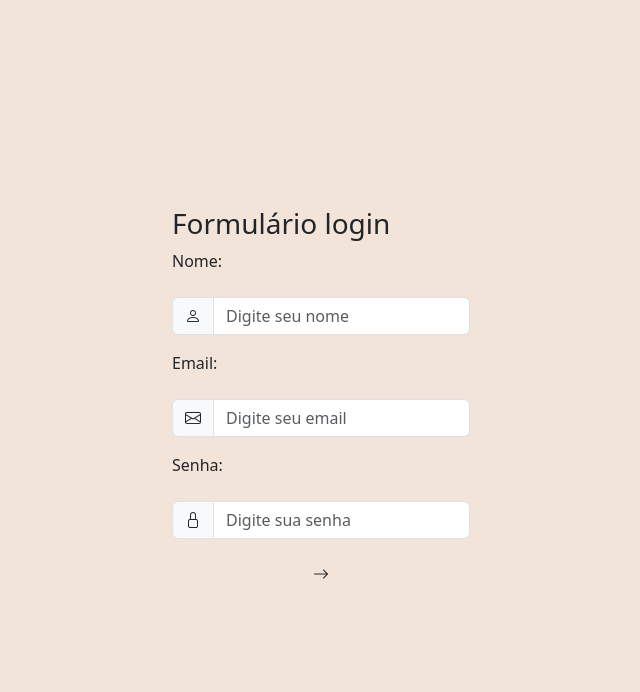
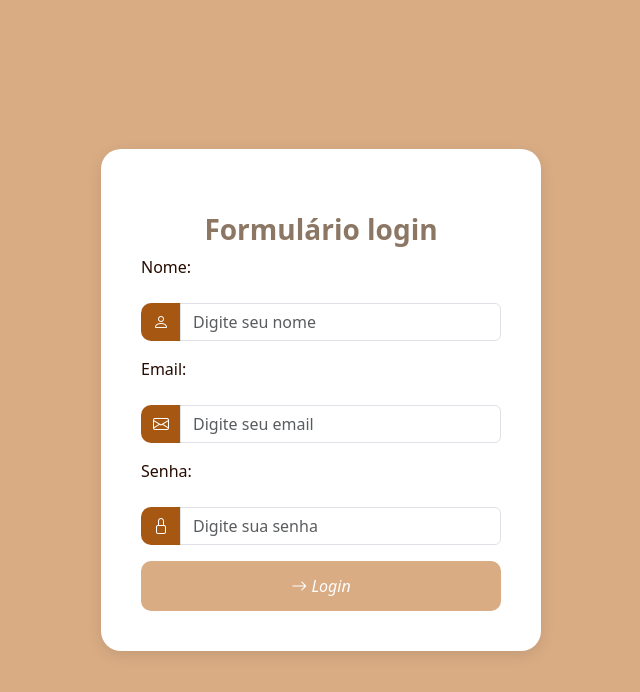
Before and after one commit to IsabellePacheco/Bootstrap_Intro_Isabelle-Pacheco, a plain HTML site: page ex5b-al-fazer-formulario-(ex)/ex5b.html in a window 1280 px wide. Shown: the whole page, without its empty margins (319-959 px from the left). Drawn offline with nearby package versions, Linux system fonts and the light colour scheme.

Commit message:
ex5- formulario

```diff
--- a/ex5b-al-fazer-formulario-(ex)/ex5b.html
+++ b/ex5b-al-fazer-formulario-(ex)/ex5b.html
@@ -14,7 +14,7 @@
     <style>
 
         body{
-            background-color: #F2E4D8;
+            background-color: #D9AC84;
             display: flex;
             justify-content: center;
             align-items: center;
@@ -27,6 +27,51 @@
             justify-content: center;
             align-items: center;
             height: 100%;
+        }
+
+        .custom-form {
+            background-color: #ffffff;
+            padding: 2.5rem;
+            border-radius: 20px;
+            box-shadow: 0 4px 15px rgba(0, 0, 0, 0.1);
+            max-width: 440px;
+            width: 100%;
+        }
+/* estilizacao do formulario/ senha,nome */
+        .form-label {
+            color: #260B01;
+            font-weight: 500;
+        }
+
+    /* estilizacao do icone */
+        .custom-icon {
+            background-color: #A65712;
+            border: none;
+            color: #ffffff;
+            border-radius: 10px 0 0 10px;
+        }
+
+        /* estiloizacao da fonte */
+        .form-title {
+            color: #8C7764;
+            text-align: center;
+            margin-top: 1.5rem ;
+            font-size: 1.75rem;
+            font-weight:600 ;
+        }
+/* estilizacao do botao */
+        .btn.custom-button{
+            background-color: #D9AC84;
+            color: #ffffff;
+            padding: 0.8rem 2rem ;
+            border-radius: 10px;
+            border:none ;
+            transition: background-color 0.3s ease, transform 0.3s ease;
+        }
+
+        .btn.custom-button:hover{
+            background-color: #d8a06f;
+            transform: translate(-3px);
         }
     </style>
 </head>
@@ -70,8 +115,8 @@
             </div>
 
             <div class="d-grid">
-                <button class="btn">
-                    <i class="bi bi-arrow-right"></i>
+                <button class="btn custom-button">
+                    <i class="bi bi-arrow-right"> Login</i>
                 </button>
             </div>
             </div>
```
